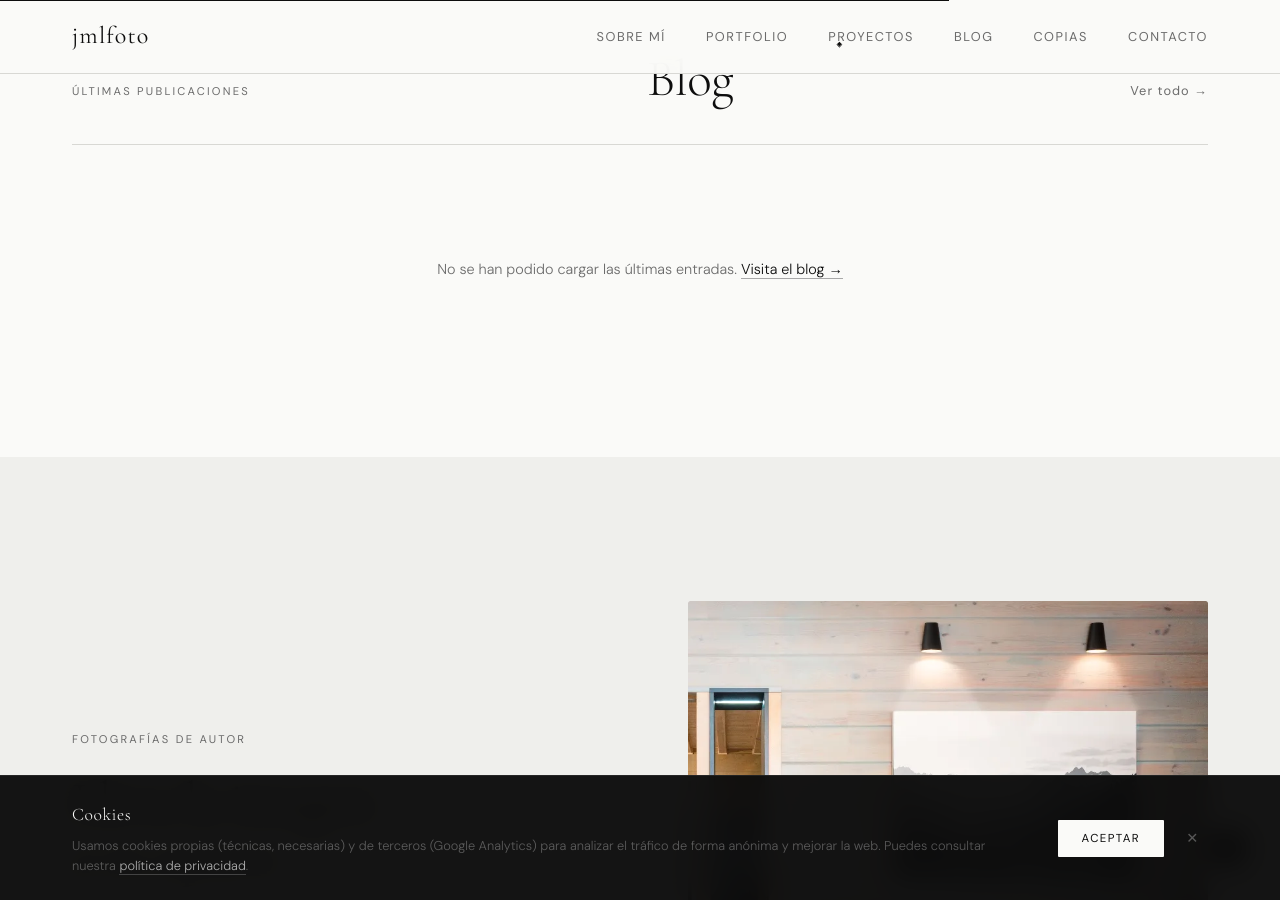
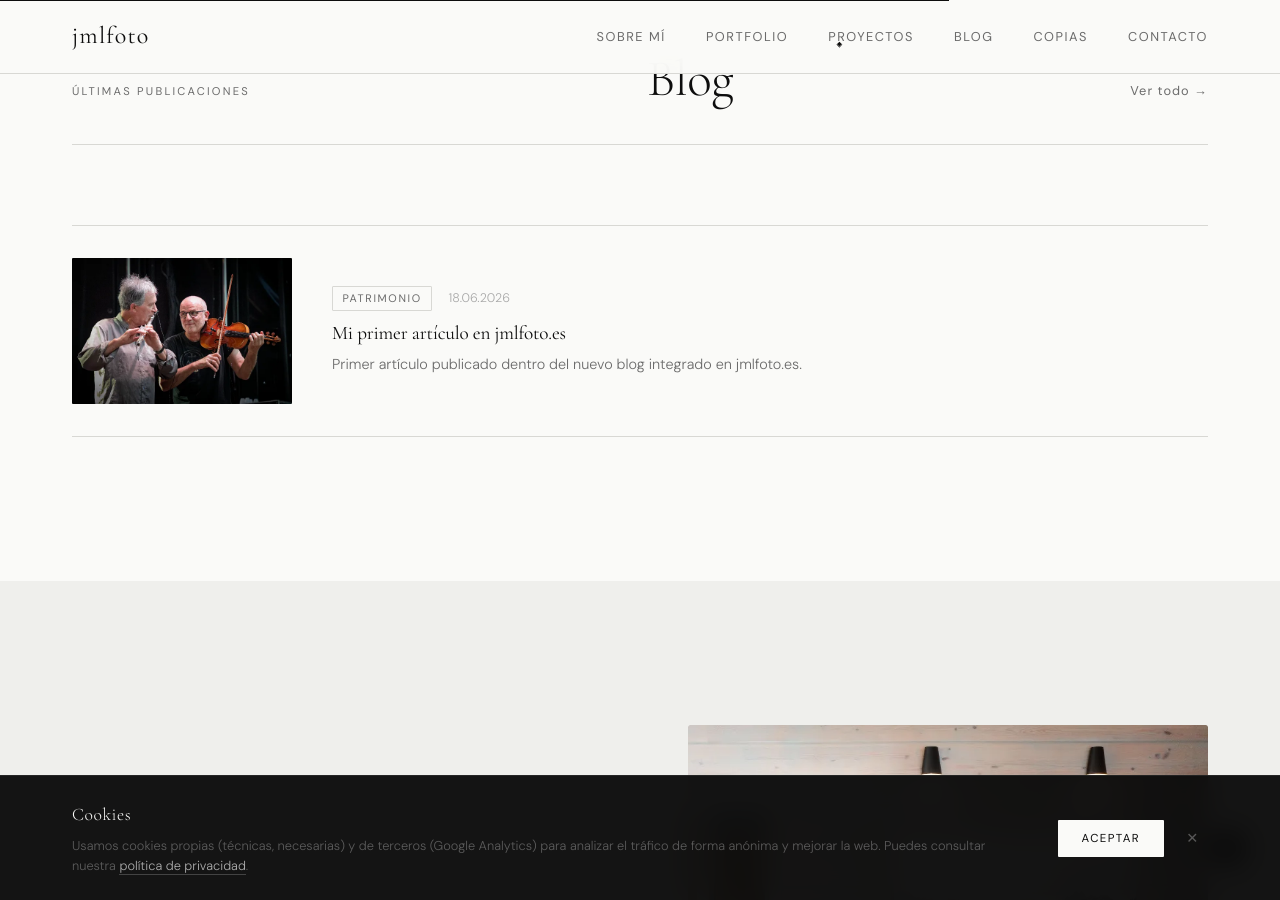
Before and after one commit to jmlfoto-gw/jmlfoto.es, a Jekyll site: the page built from index.html, in a window 1280 px wide and 900 px high, scrolled down 5746 px. Built offline with Jekyll 4.4.1, drawn with Linux system fonts in a browser that asks for light colours.

Commit message:
probando el blog y menu

```diff
--- a/index.html
+++ b/index.html
@@ -176,42 +176,9 @@
   <!-- End Google Tag Manager (noscript) -->
 
   <!-- ── NAVEGACIÓN ─────────────────────────────────────────── -->
-      <header class="nav" id="nav">
-      <nav class="nav-inner" aria-label="Navegación principal">
-
-      <a href="#inicio" class="nav-logo" aria-label="Jose Morales jmlfoto">
-        jmlfoto
-      </a>
-
-      <button class="nav-toggle" id="nav-toggle"
-              aria-label="Abrir menú"
-              aria-expanded="false"
-              aria-controls="nav-menu">
-        <span></span><span></span>
-      </button>
-
-      <ul class="nav-menu" id="nav-menu" role="list">
-        <li><a href="#sobre" class="nav-link">Sobre mí</a></li>
-        <li><a href="#portfolio" class="nav-link">Portfolio</a></li>
-        <li class="nav-item-drop">
-          <a href="#proyecto" class="nav-link nav-link-drop" aria-haspopup="true" aria-expanded="false">Proyectos</a>
-          <ul class="nav-dropdown" role="list">
-            <li><a href="#proyecto" class="nav-drop-link">Gwendal · 50 años de música celta</a></li>
-            <li><a href="#libros" class="nav-drop-link">Luz entre sombras</a></li>
-            <li><a href="#libros" class="nav-drop-link">Gredos, la sierra que susurra</a></li>
-            <li><a href="https://jmlfoto.wordpress.com/bandas-p/" class="nav-drop-link" target="_blank" rel="noopener noreferrer">Bandas y artistas</a></li>
-          </ul>
-        </li>
-        <li><a href="#blog" class="nav-link">Blog</a></li>
-        <li><a href="#copias" class="nav-link">Copias</a></li>
-        <li><a href="#contacto" class="nav-link">Contacto</a></li>
-      </ul>
-
-    </nav>
-  </header>
 
     <main id="main-content" tabindex="-1">
-
+    {% include header.html %}
   <!-- ── HERO ───────────────────────────────────────────────── -->
   <section class="hero" id="inicio" aria-label="Presentación">
 
@@ -513,20 +480,31 @@
       <div class="section-head reveal">
         <span class="label">Últimas publicaciones</span>
         <h2 id="blog-title">Blog</h2>
-        <a href="https://jmlfoto.wordpress.com/"
-          class="ver-todo"
-          target="_blank"
-          rel="noopener noreferrer">
-          Ver todo →
+        <a href="/blog/" class="ver-todo">Ver todo →</a>
+      </div>
+      <div class="blog-lista">
+        {% for post in site.posts limit:3 %}
+        <article class="blog-item reveal">
+          <a href="{{ post.url }}" class="blog-link" aria-label="Leer entrada: {{ post.title }}">
+            <div class="blog-img">
+              <img src="{{ post.image | default: '/assets/img/blog-01.webp' }}" alt="{{ post.title }}" loading="lazy" />
+            </div>
+            <div class="blog-body">
+              <div class="blog-meta">
+                <span class="blog-cat">{% if post.categories and post.categories[0] %}{{ post.categories[0] }}{% else
+                  %}Blog{% endif %}</span>
+                <time datetime="{{ post.date | date_to_xmlschema }}">{{ post.date | date: "%d.%m.%Y" }}</time>
+              </div>
+              <h3>{{ post.title }}</h3>
+              <p>{{ post.excerpt | strip_html | truncate: 140 }}</p>
+            </div>
           </a>
-        </div>
-        <div class="blog-lista" id="blog-lista">
-          <!-- Las entradas se cargan automáticamente desde WordPress -->
+        </article>
+        {% endfor %}
       </div>
 
     </div>
   </section>
-
     <!-- ── COPIAS ───────────────────────────────────────────────── -->
     <section class="section copias" id="copias" aria-labelledby="cop-title">
       <div class="container">
@@ -707,7 +685,7 @@
       </div>
 
       <nav class="footer-nav" aria-label="Navegación footer">
-        <a href="https://jmlfoto.wordpress.com" target="_blank" rel="noopener">Blog</a>
+        <a href="/blog/">Blog</a>
         <a href="https://jmlfoto-gw.github.io/gwendalceltic/" target="_blank" rel="noopener">Gwendal</a>
         <a href="privacidad.html">Privacidad</a>
         <a href="aviso-legal.html">Aviso legal</a>
--- a/script.js
+++ b/script.js
@@ -523,79 +523,6 @@ const initNewsletter = () => {
   });
 };
 
-/* ─── BLOG · feed dinámico desde WordPress ──────────────────── */
-const initBlogFeed = () => {
-  const cont = $('#blog-lista');
-  if (!cont) return;
-
-  const WP_API = 'https://public-api.wordpress.com/wp/v2/sites/jmlfoto.wordpress.com/posts?_embed&per_page=4';
-
-  const formatDate = (iso) => {
-    const d = new Date(iso);
-    return d.toLocaleDateString('es-ES', { day: 'numeric', month: 'long', year: 'numeric' });
-  };
-
-  const stripHtml = (html) => {
-    const tmp = document.createElement('div');
-    tmp.innerHTML = html;
-    return (tmp.textContent || '').trim();
-  };
-
-  fetch(WP_API)
-    .then(res => {
-      if (!res.ok) throw new Error('WP API error');
-      return res.json();
-    })
-    .then(posts => {
-      if (!Array.isArray(posts) || !posts.length) throw new Error('Sin entradas');
-
-      cont.innerHTML = posts.map(post => {
-        const title = stripHtml(post.title?.rendered || '');
-        const excerpt = stripHtml(post.excerpt?.rendered || '').slice(0, 140) + '…';
-        const dateIso = post.date;
-        const dateTxt = formatDate(post.date);
-        const link = post.link;
-
-        const media = post._embedded?.['wp:featuredmedia']?.[0];
-        const img = media?.source_url || 'assets/img/blog-01.webp';
-
-        const terms = post._embedded?.['wp:term']?.[0] || [];
-        const cat = terms.length ? terms[0].name : 'Blog';
-
-        return `
-          <article class="blog-item reveal">
-            <a href="${link}"
-               target="_blank"
-               rel="noopener noreferrer"
-               class="blog-link"
-               aria-label="Leer entrada: ${title}">
-              <div class="blog-img">
-                <img src="${img}" alt="${title}" loading="lazy" />
-              </div>
-              <div class="blog-body">
-                <div class="blog-meta">
-                  <span class="blog-cat">${cat}</span>
-                  <time datetime="${dateIso}">${dateTxt}</time>
-                </div>
-                <h3>${title}</h3>
-                <p>${excerpt}</p>
-              </div>
-            </a>
-          </article>
-        `;
-      }).join('');
-
-      if (typeof initReveal === 'function') initReveal();
-    })
-    .catch(() => {
-      cont.innerHTML = `
-        <p class="blog-feed-error">
-          No se han podido cargar las últimas entradas.
-          <a href="https://jmlfoto.wordpress.com" target="_blank" rel="noopener noreferrer">Visita el blog →</a>
-        </p>`;
-    });
-};
-
 /* ─── HERO SLIDESHOW ────────────────────────────────────────── */
 const initSlideshow = () => {
   const slides = $$('.hero-slide');
@@ -665,7 +592,6 @@ onReady(() => {
   initBackToTop();
   initForm();
   initNewsletter();
-  initBlogFeed();
   initCursor();
   initProgress();
   initLazyLoad();
```
Also changed, not shown: _layouts/default.html (+19 -1 lines). Lines whose indentation alone changed are shown as unchanged.
